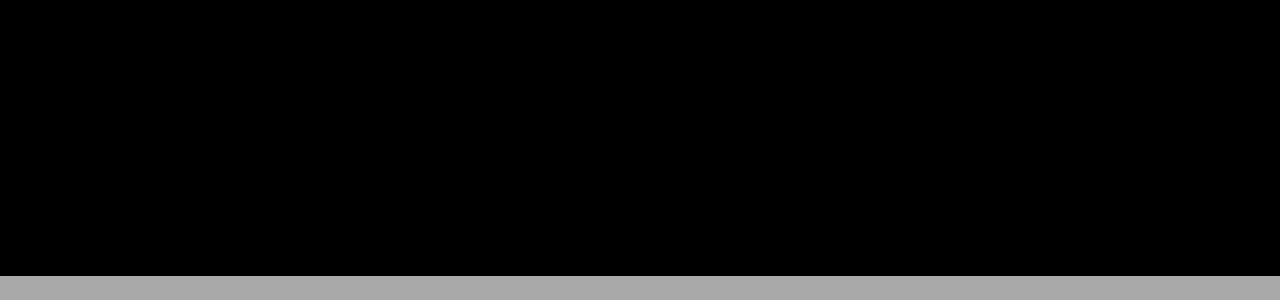
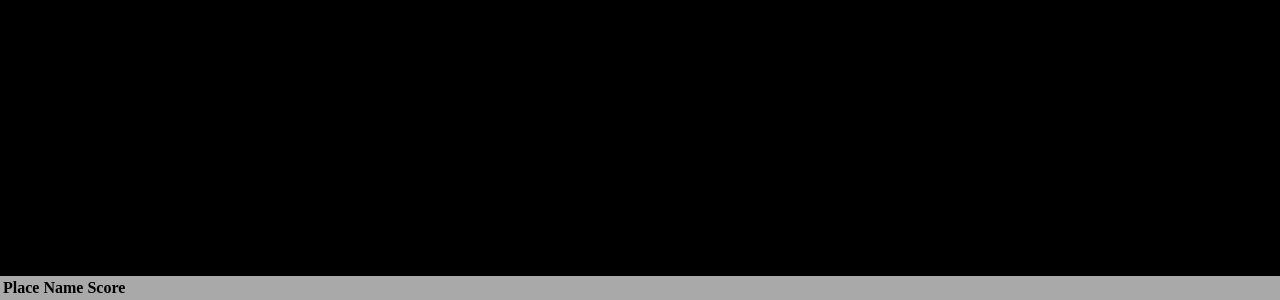
Before and after one commit to AidanWelch/multisweeper, a website: page index.html in a window 1280 px wide. Shown: the part 524-824 px from the top of the page. Before the commit the page ends 800 px from the top, so only its background shows below. Drawn offline with Linux system fonts and the light colour scheme.

Commit message:
added table

```diff
--- a/index.html
+++ b/index.html
@@ -9,8 +9,15 @@
   </head>
   <body>
     <canvas>
-        HTML5 canvas is not supported by your browser
+      HTML5 canvas is not supported by your browser
     </canvas>
+    <table id="scoreboard">
+      <tr>
+        <th>Place</th>
+        <th>Name</th>
+        <th>Score</th>
+      </tr>
+    </table>
     <script src="/multisweeper.js"></script>
   </body>
 </html>
```
